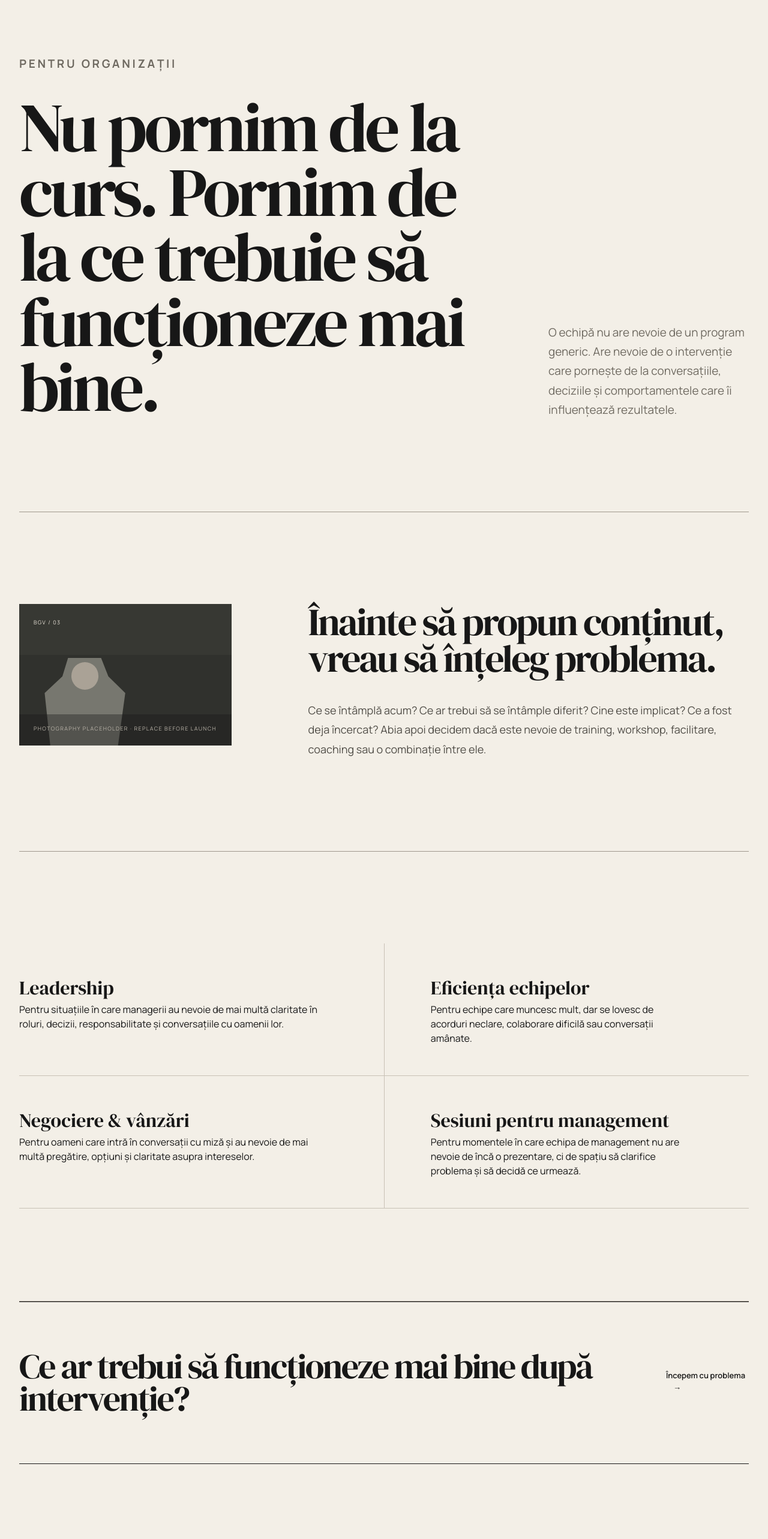
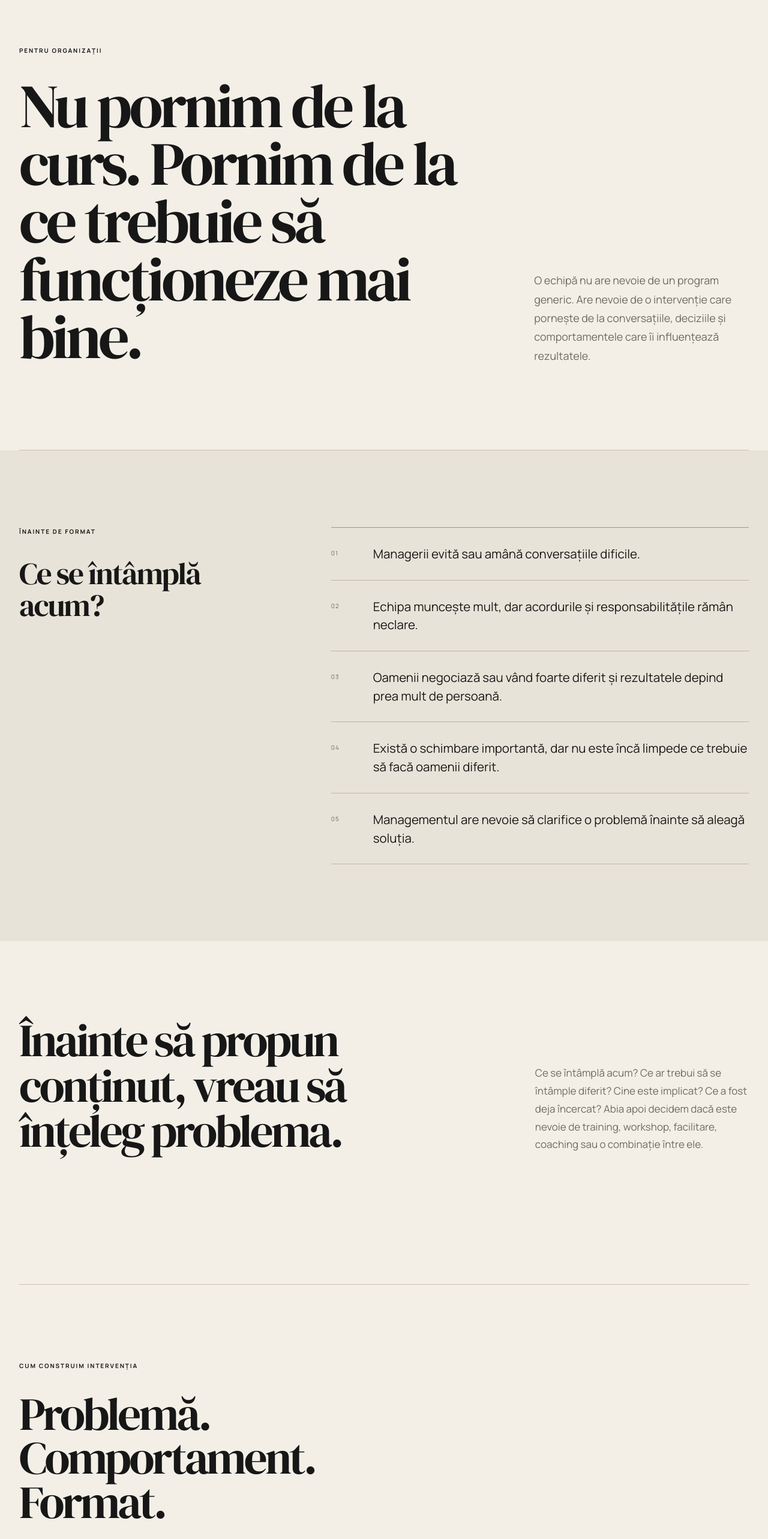
Before and after one commit to ivanovroxana1988-arch/bogdanvizitiu, a Next.js app: page /corporate in a window 1280 px wide. Shown: the part 140-2706 px from the top of the page at 60% size. Built offline with nearby package versions, Linux system fonts and the light colour scheme.

Commit message:
Reorder corporate page around organizational diagnosis

```diff
--- a/app/corporate/page.tsx
+++ b/app/corporate/page.tsx
@@ -1,6 +1,6 @@
-import {PageHero,ArrowLink} from '@/components/ui'
-import {EditorialImage} from '@/components/portrait'
+import {ArrowLink,Eyebrow} from '@/components/ui'
 import {getCopy,getLocale} from '@/lib/i18n'
+import styles from '../commercial.module.css'
 
 export const metadata={title:'Corporate'}
 
@@ -8,10 +8,91 @@ export default function Corporate({searchParams}:{searchParams?:{lang?:string}})
   const locale=getLocale(searchParams?.lang)
   const copy=getCopy(locale).corporate
 
-  return <>
-    <PageHero eyebrow={copy.eyebrow} title={copy.title} intro={copy.intro}/>
-    <section className="shell content-grid"><EditorialImage kind="workshop"/><div className="prose"><h2>{copy.sectionTitle}</h2><p>{copy.sectionText}</p></div></section>
-    <section className="shell blocks">{copy.blocks.map(block=><article className="block" key={block.title}><h3>{block.title}</h3><p>{block.description}</p></article>)}</section>
-    <section className="shell cta-panel"><h2>{copy.ctaTitle}</h2><ArrowLink href="/contact">{copy.cta}</ArrowLink></section>
-  </>
+  return <main className={styles.page}>
+    <section className={styles.hero}>
+      <Eyebrow>{copy.eyebrow}</Eyebrow>
+      <div className={styles.heroGrid}>
+        <h1>{copy.title}</h1>
+        <p className={styles.heroIntro}>{copy.intro}</p>
+      </div>
+    </section>
+
+    <section className={styles.diagnostic}>
+      <div className={styles.diagnosticInner}>
+        <div>
+          <Eyebrow>{copy.diagnosticEyebrow}</Eyebrow>
+          <h2 className={styles.statementSmall}>{copy.diagnosticTitle}</h2>
+        </div>
+        <ul className={styles.diagnosticList}>
+          {copy.diagnosticItems.map(item=><li key={item}>{item}</li>)}
+        </ul>
+      </div>
+    </section>
+
+    <section className={styles.section}>
+      <div className={styles.sectionHead}>
+        <div><h2 className={styles.statement}>{copy.sectionTitle}</h2></div>
+        <p className={styles.sectionIntro}>{copy.sectionText}</p>
+      </div>
+    </section>
+
+    <section className={styles.section}>
+      <div className={styles.sectionHead}>
+        <div>
+          <Eyebrow>{copy.processEyebrow}</Eyebrow>
+          <h2 className={styles.sectionTitle}>{copy.processTitle}</h2>
+        </div>
+      </div>
+      <div className={styles.processList}>
+        {copy.processItems.map((item,i)=><article className={styles.processRow} key={item.title}>
+          <span className={styles.listIndex}>0{i+1}</span>
+          <h3>{item.title}</h3>
+          <p>{item.description}</p>
+        </article>)}
+      </div>
+    </section>
+
+    <section className={styles.section}>
+      <div className={styles.sectionHead}>
+        <div>
+          <Eyebrow>{copy.domainsEyebrow}</Eyebrow>
+          <h2 className={styles.sectionTitle}>{copy.domainsTitle}</h2>
+        </div>
+      </div>
+      <div className={styles.twoGrid}>
+        {copy.blocks.map((block,i)=><article className={styles.editorialCard} key={block.title}>
+          <span className={styles.cardIndex}>0{i+1}</span>
+          <h3>{block.title}</h3>
+          <p>{block.description}</p>
+        </article>)}
+      </div>
+    </section>
+
+    <section className={styles.practice}>
+      <div className={styles.practiceInner}>
+        <div><Eyebrow>{copy.formatsEyebrow}</Eyebrow></div>
+        <div>
+          <h2 className={styles.statementSmall}>{copy.formatsTitle}</h2>
+          <div className={styles.themeList} style={{marginTop:'54px',borderTopColor:'#55554f'}}>
+            {copy.formats.map(format=><div className={styles.themeItem} key={format}>{format}</div>)}
+          </div>
+        </div>
+      </div>
+    </section>
+
+    <section className={styles.proof}>
+      <div className={styles.proofInner}>
+        <div><Eyebrow>{copy.proofEyebrow}</Eyebrow></div>
+        <article className={styles.proofCard}>
+          <h3>{copy.proofTitle}</h3>
+          <p>{copy.proofText}</p>
+        </article>
+      </div>
+    </section>
+
+    <section className={styles.cta}>
+      <h2 className={styles.ctaTitle}>{copy.ctaTitle}</h2>
+      <ArrowLink href="/contact">{copy.cta}</ArrowLink>
+    </section>
+  </main>
 }
```
